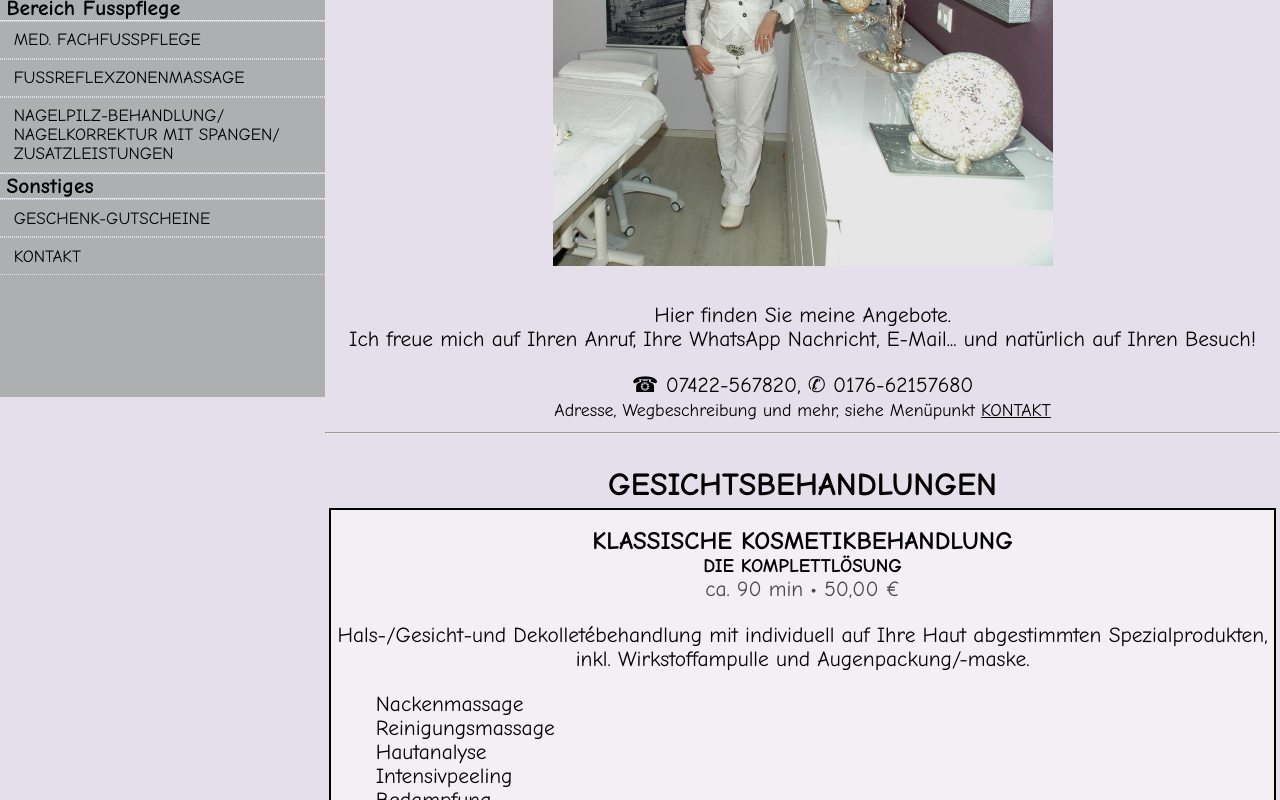
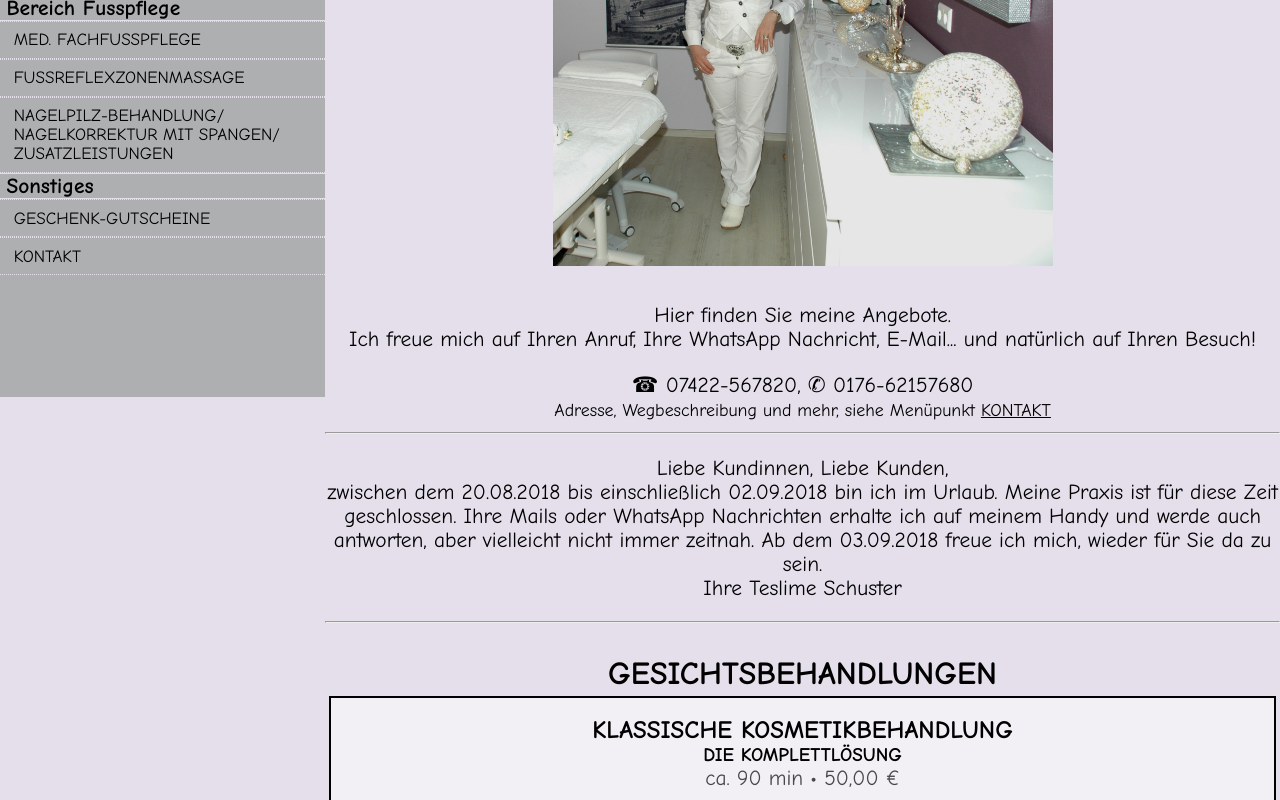
Before and after one commit to Reaver86/teslime, a website built with webpack: page src/index.html in a window 1280 px wide. Shown: the part 403-1203 px from the top of the page. Built offline with nearby package versions, Linux system fonts and the light colour scheme.

Commit message:
add urlaub message

```diff
--- a/src/index.html
+++ b/src/index.html
@@ -62,6 +62,16 @@
       </p>
       <div>&phone; 07422-567820, ✆ 0176-62157680</div>
       <small>Adresse, Wegbeschreibung und mehr, siehe Menüpunkt <a class="underline" id="jump-kontakt">KONTAKT</a></small>
+
+      <hr>
+
+      <p>
+        Liebe Kundinnen, Liebe Kunden,<br>
+        zwischen dem <span>20.08.2018</span> bis einschließlich 02.09.2018 bin ich im Urlaub. Meine Praxis ist für diese Zeit geschlossen.
+        Ihre Mails oder WhatsApp Nachrichten erhalte ich auf meinem Handy und werde auch antworten, aber vielleicht nicht immer zeitnah.
+        Ab dem 03.09.2018 freue ich mich, wieder für Sie da zu sein.<br>
+        Ihre Teslime Schuster
+      </p>
 
       <hr>
 
@@ -587,7 +597,9 @@
         </p>
 
         <div class="item">
-            <p>SHELLAC-Lackierung <small>(Firma CND)</small></p>
+          <p>SHELLAC-Lackierung
+            <small>(Firma CND)</small>
+          </p>
           <div>18,00&nbsp;€</div>
         </div>
 
@@ -619,7 +631,9 @@
             <li>Nägelverschönerung</li>
             <li>ggfs. Pilznägel abschleifen</li>
             <li>Hornhaut entfernen</li>
-                <li>Hühneraugen entfernen<small>, ein Hühnerauge inkl.</small></li>
+            <li>Hühneraugen entfernen
+              <small>, ein Hühnerauge inkl.</small>
+            </li>
             <li>kurze Fußmassage</li>
           </ul>
 
@@ -681,7 +695,9 @@
         <h3>Zusatzleistungen</h3>
 
         <div class="item">
-            <p>Hühneraugen entfernen<small>, zwei und mehr</small></p>
+          <p>Hühneraugen entfernen
+            <small>, zwei und mehr</small>
+          </p>
           <div>je&nbsp;5,00&nbsp;€</div>
         </div>
 
@@ -769,7 +785,9 @@
 
       <br>
 
-        <div><small>Zwecks Navigation bitte auf 'Größere Karte ansehen', bzw. auf 'Routenplaner' klicken.</small></div>
+      <div>
+        <small>Zwecks Navigation bitte auf 'Größere Karte ansehen', bzw. auf 'Routenplaner' klicken.</small>
+      </div>
 
       <iframe
         class="img_map"
```
Also changed, not shown: 2 other files. Lines whose indentation alone changed are shown as unchanged.
